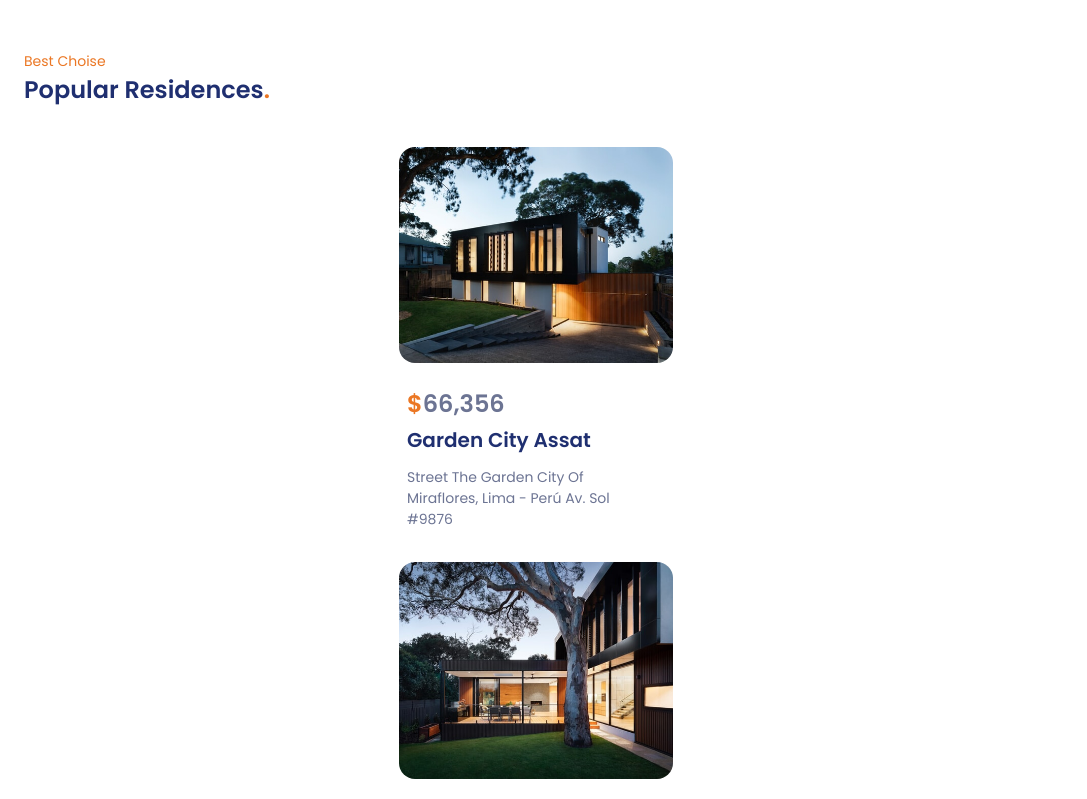
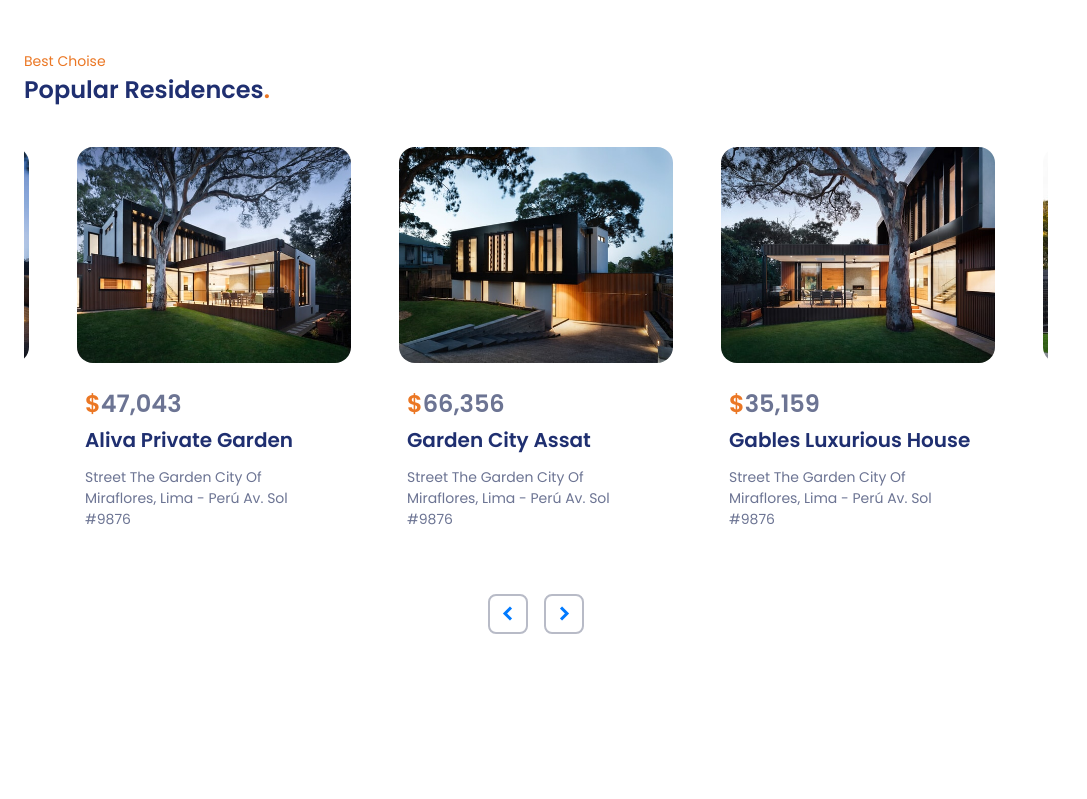
Before and after one commit to FelipeFama/Landing-Page-Imobiliaria, a plain HTML site: page index.html in a window 1280 px wide. Shown: the part 1320-2119 px from the top of the page, without its empty margins (0-1087 px from the left). Drawn offline with nearby package versions, Linux system fonts and the light colour scheme.

Commit message:
feat: add swiperjs in popular section

```diff
--- a/assets/css/style.css
+++ b/assets/css/style.css
@@ -358,11 +358,11 @@ button {
 
 /*=============== POPULAR ===============*/
 .popular__container {
-  padding: 1rem 0 5rem;
+  padding: 1rem 0 5rem !important;
 }
 
 .popular__card {
-  width: 290px;
+  width: 290px !important;
   background-color: var(--container-color);
   padding: 0.5rem 0.5rem 1.5rem;
   border-radius: 1rem;
@@ -402,6 +402,34 @@ button {
   box-shadow: 0 12px 16px hsla(228, 66%, 45%, 0.1);
 }
 
+/* Swiper class */
+.swiper-button-prev::after,
+.swiper-button-next::after {
+  content: '' !important;
+}
+
+.swiper-button-prev,
+.swiper-button-next {
+  top: initial !important;
+  bottom: 0;
+  width: initial !important;
+  height: initial !important;
+  background-color: var(--container-color);
+  border: 2px solid var(--text-color-light);
+  padding: 6px;
+  border-radius: 0.5rem;
+  font-size: 1.5rem;
+  color: var(--first-color);
+}
+
+.swiper-button-prev {
+  left: calc(50% - 3rem) !important;
+}
+
+.swiper-button-next {
+  right: calc(50% - 3rem) !important;
+}
+
 /*=============== VALUE ===============*/
 
 /*=============== CONTACT ===============*/
--- a/assets/js/main.js
+++ b/assets/js/main.js
@@ -7,3 +7,17 @@ function scrollHeader() {
 }
 
 window.addEventListener("scroll", scrollHeader);
+
+/*=============== SWIPER POPULAR ===============*/
+let swiperPopular = new Swiper(".popular__container", {
+  spaceBetween: 32,
+  grabCursor: true,
+  centeredSlides: true,
+  slidesPerView: "auto",
+  loop: true,
+
+  navigation: {
+    nextEl: ".swiper-button-next",
+    prevEl: ".swiper-button-prev",
+  },
+});
--- a/index.html
+++ b/index.html
@@ -8,6 +8,7 @@
   <link rel="stylesheet" href="./assets/css/style.css" />
   <link rel="shortcut icon" href="./assets/img/favicon.png" type="image/x-icon">
   <link href="https://unpkg.com/boxicons@2.1.4/css/boxicons.min.css" rel="stylesheet">
+  <link rel="stylesheet" href="https://cdn.jsdelivr.net/npm/swiper@11/swiper-bundle.min.css" />
 </head>
 
 <body>
@@ -129,9 +130,9 @@
         <h2 class="section__title">
           Popular Residences<span>.</span>
         </h2>
-        <article class="popular__container">
-          <article>
-            <aside class="popular__card">
+        <article class="popular__container swiper">
+          <article class="swiper-wrapper">
+            <aside class="popular__card swiper-slide">
               <img src="./assets/img/popular1.jpg" alt="popular1" class="popular__img">
               <div class="popular__data">
                 <h2 class="popular__price">
@@ -147,7 +148,7 @@
               </div>
             </aside>
 
-            <aside class="popular__card">
+            <aside class="popular__card swiper-slide">
               <img src="./assets/img/popular2.jpg" alt="popular2" class="popular__img">
               <div class="popular__data">
                 <h2 class="popular__price">
@@ -163,7 +164,7 @@
               </div>
             </aside>
 
-            <aside class="popular__card">
+            <aside class="popular__card swiper-slide">
               <img src="./assets/img/popular3.jpg" alt="popular3" class="popular__img">
               <div class="popular__data">
                 <h2 class="popular__price">
@@ -179,7 +180,7 @@
               </div>
             </aside>
 
-            <aside class="popular__card">
+            <aside class="popular__card swiper-slide">
               <img src="./assets/img/popular4.jpg" alt="popular4" class="popular__img">
               <div class="popular__data">
                 <h2 class="popular__price">
@@ -195,7 +196,7 @@
               </div>
             </aside>
 
-            <aside class="popular__card">
+            <aside class="popular__card swiper-slide">
               <img src="./assets/img/popular5.jpg" alt="popular5" class="popular__img">
               <div class="popular__data">
                 <h2 class="popular__price">
@@ -211,6 +212,12 @@
               </div>
             </aside>
           </article>
+          <div class="swiper-button-next">
+            <i class="bx bxs-chevron-right"></i>
+          </div>
+          <div class="swiper-button-prev">
+            <i class="bx bxs-chevron-left"></i>
+          </div>
         </article>
       </div>
     </section>
@@ -223,7 +230,9 @@
   </main>
   <footer class="footer section"></footer>
 
+  <script src="https://cdn.jsdelivr.net/npm/swiper@11/swiper-bundle.min.js"></script>
   <script src="./assets/js/main.js"></script>
+
 </body>
 
 </html>
```
